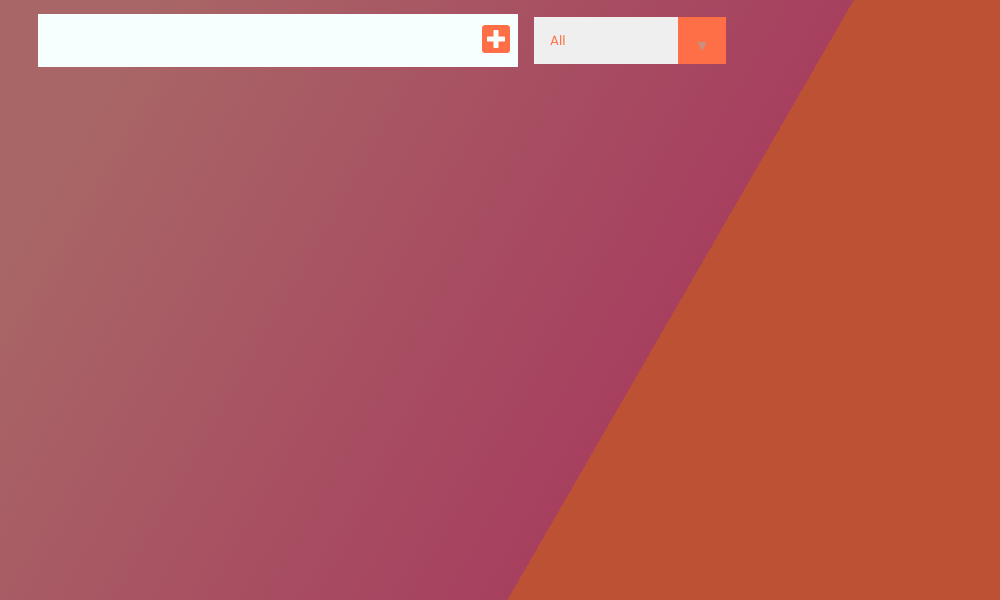
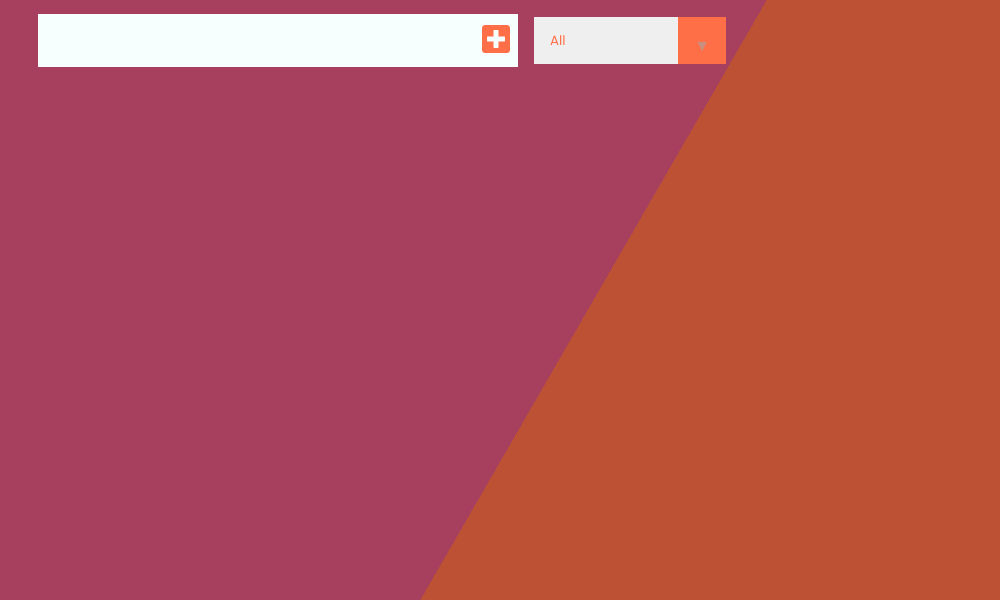
Before and after one commit to trangnguyen1314/ToDoApp, a plain HTML site: page index.html in a window 1280 px wide. Shown: the part 200-800 px from the top of the page, without its empty margins (250-1250 px from the left). Drawn offline with Linux system fonts and the light colour scheme.

Commit message:
Update style.css

```diff
--- a/style.css
+++ b/style.css
@@ -4,7 +4,7 @@
   box-sizing: border-box;
 }
 body {
-  background-image: linear-gradient(120deg, #7a1414a6 30%, #a7405f 70%, #bd5134 30%);
+  background-image: linear-gradient(120deg, #a7405f 65%, #bd5134 35%);
   color: white;
   font-family: "Poppins", sans-serif;
   min-height: 100vh;
```
